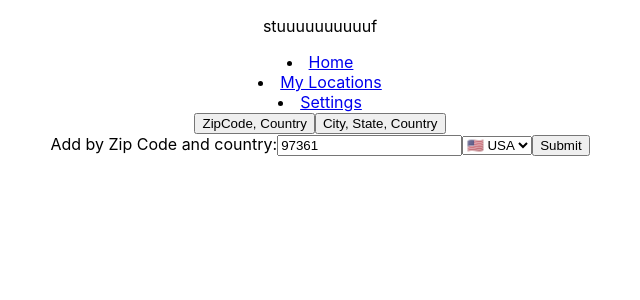
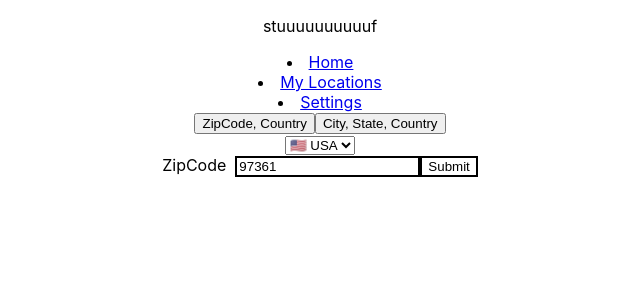
Before and after one commit to jorgemanzo/react-final, a React (Create React App) app: page /main in a window 1280 px wide. Shown: the top 300 px of the page, without its empty margins (320-960 px from the left). Built offline with nearby package versions, Linux system fonts and the light colour scheme.

Commit message:
Styling improvements

```diff
--- a/src/components/Location.js
+++ b/src/components/Location.js
@@ -4,6 +4,7 @@ import sun from '../images/sun.svg'
 import cloud from '../images/cloud.svg'
 import snowSnow from '../images/cloud-snow.svg'
 import rain from '../images/cloud-rain.svg'
+import '../styles/Location.css'
 const getTemp = (data) => {
     if(data.main) {
         return Math.floor( ( ( data.main.temp - 273.15) * 1.8 ) + 32 )
@@ -86,23 +87,26 @@ const Location = (props) => {
         props.removeLocation(props.index)
     }
     return (
-        <div>
-            <button onClick={handleDelete}>X</button>
+        <div className="location" onClick={handleDelete}>
+            <div className="title">
                 {
                     props.location.zipCode ?
-                    <p>Zip: {props.location.zipCode}, {props.location.country}</p> :
+                        <div>Zip: {props.location.zipCode}, {props.location.country}</div> :
                         <div></div>
                 }
                 {
                     props.location.city ?
-                    <p>{props.location.city}, {props.location.state}, {props.location.country}</p> :
+                        <div>{props.location.city}, {props.location.state}, {props.location.country}</div> :
                         <div></div>
                 }
+            </div>
+            <div className="content">
                 <img src={getIcon(response)} alt='Current weather' />
                 <p>{getTemp(response)} °F, feels like {getFeelsLikeTemp(response)} °F</p>
                 <p>Wind: {getWind(response)}, Humidity: {getHumidity(response)}% </p>
                 <p>Current Conditions: {getCurrentConditions(response)}</p>
             </div>
+        </div>
     )
 }
 
--- a/src/components/Zip.js
+++ b/src/components/Zip.js
@@ -1,5 +1,6 @@
 import React from 'react'
 import { countries } from '../api/Data'
+import '../styles/Zip.css'
 
 const Zip = (props) => {
     const handleSubmit = (event) => {
@@ -24,16 +25,21 @@ const Zip = (props) => {
     return (
         <div>
             <form onSubmit={handleSubmit}>
-                <label>
-                    Add by Zip Code and country:
-                    <input type="text" value={props.zipCode} onChange={handleChange} />
-                </label>
-                <select value={props.country} onChange={handleCountriesSelectChange}>
-                    {countries.map((country, index) => (
-                        <Choices key={index} value={country.value} label={country.label} />
-                    ))}
-                </select>
-                <input type="submit" value="Submit" />
+                <div>
+                    <select className="select" value={props.country} onChange={handleCountriesSelectChange}>
+                        {countries.map((country, index) => (
+                            <Choices key={index} value={country.value} label={country.label} />
+                        ))}
+                    </select>
+                    <br/>
+                    <div>
+                        <label>
+                            ZipCode &nbsp;
+                            <input className="zip" type="text" value={props.zipCode} onChange={handleChange} />
+                        </label>
+                        <input className="button" type="submit" value="Submit" />
+                    </div>
+                </div>
             </form>
         </div>
     )
--- a/src/pages/Main.js
+++ b/src/pages/Main.js
@@ -3,6 +3,7 @@ import { useParams } from 'react-router-dom'
 import Location from '../components/Location'
 import Zip from '../components/Zip'
 import City from '../components/City'
+import '../styles/Main.css'
 
 const checkForUrlParams = (params, props) => {
   if(!params.zipCode) {
@@ -81,7 +82,7 @@ const Main = (props) => {
           /> :
           <div></div>
       }
-      <div>
+      <div className="locationsContainer">
         {
           props.locations.length > 0 ?
             props.locations.map((loc, index) => (
--- /dev/null
+++ b/src/styles/Location.css
@@ -0,0 +1,27 @@
+.location {
+    font-family: Arial, Helvetica, sans-serif;
+    border: none;
+    border-radius: 5px;
+    margin: 20px;
+    box-shadow: 0px 0px 15px 10px #ccc;
+}
+
+.location:hover {
+    font-family: Arial, Helvetica, sans-serif;
+    border: none;
+    border-radius: 5px;
+    margin: 20px;
+    box-shadow: 0px 0px 15px 10px tomato;
+}
+.title {
+    background-color: black;
+    color: white;
+    font-size: large;
+    padding: 10px;
+    border-top-left-radius: 5px;
+    border-top-right-radius: 5px;
+}
+
+.content {
+    margin: 10px;
+}
--- /dev/null
+++ b/src/styles/Main.css
@@ -0,0 +1,5 @@
+.locationsContainer {
+    display: flex;
+    flex-wrap: wrap;
+    justify-content: center;
+}
--- /dev/null
+++ b/src/styles/Zip.css
@@ -0,0 +1,8 @@
+.button {
+    border: 2px solid black;
+    background-color: white;
+}
+.zip {
+    border: 2px solid black;
+    background-color: white;
+}
```
Lines whose indentation alone changed are shown as unchanged.
